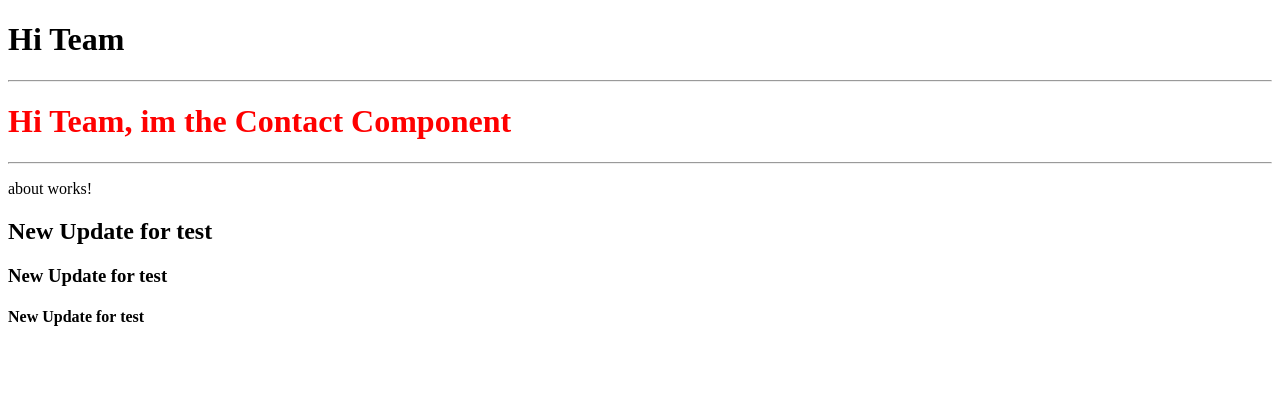
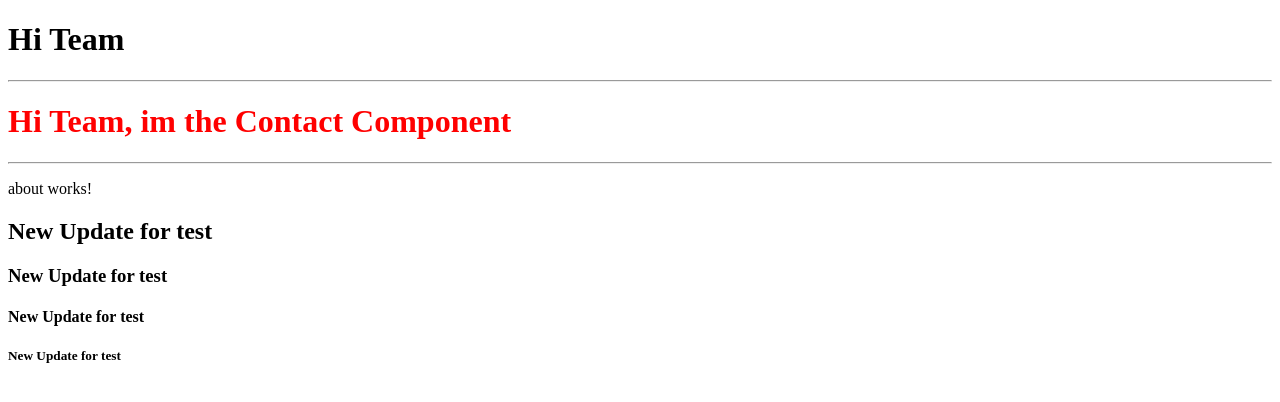
Before and after one commit to Ashan-TUF/First_Angular_Project_For_Academic, an Angular app: page / in a window 1280 px wide. Shown: the top 402 px of the page. Built offline with nearby package versions, Linux system fonts and the light colour scheme.

Commit message:
third Commit for check

```diff
--- a/src/app/contact/contact.component.html
+++ b/src/app/contact/contact.component.html
@@ -4,3 +4,4 @@
 <h2>New Update for test</h2>
 <h3>New Update for test</h3>
 <h4>New Update for test</h4>
+<h5>New Update for test</h5>
```
